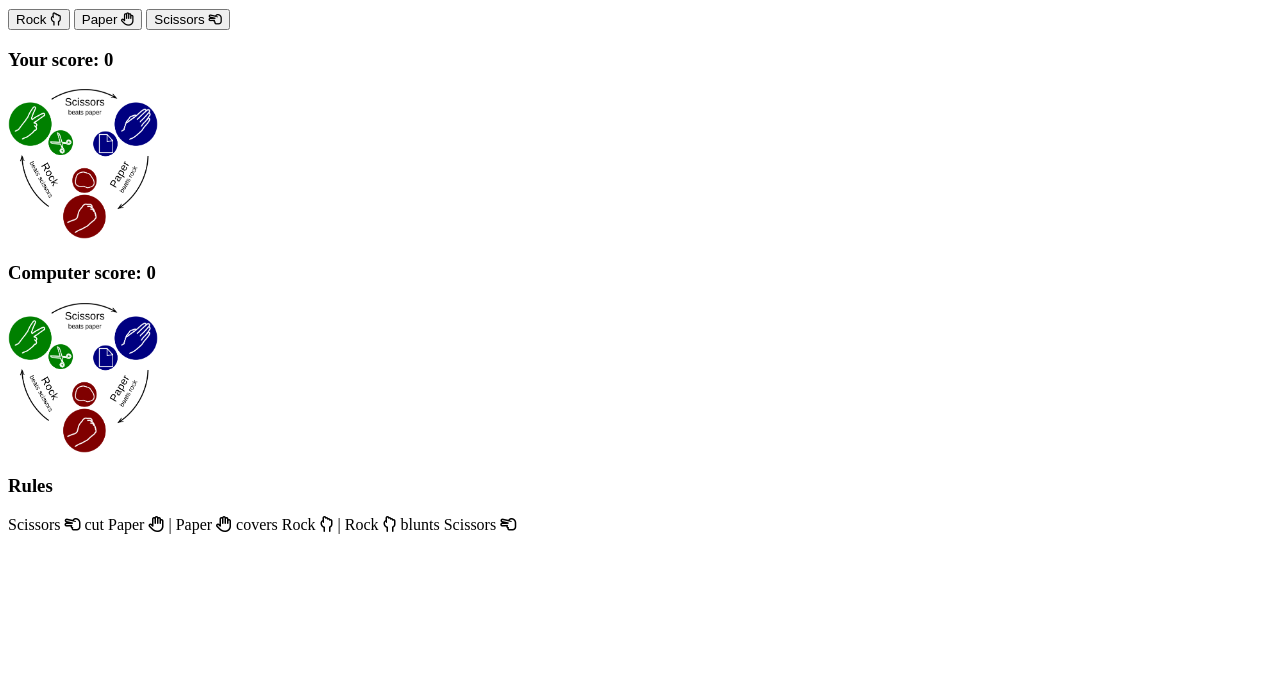
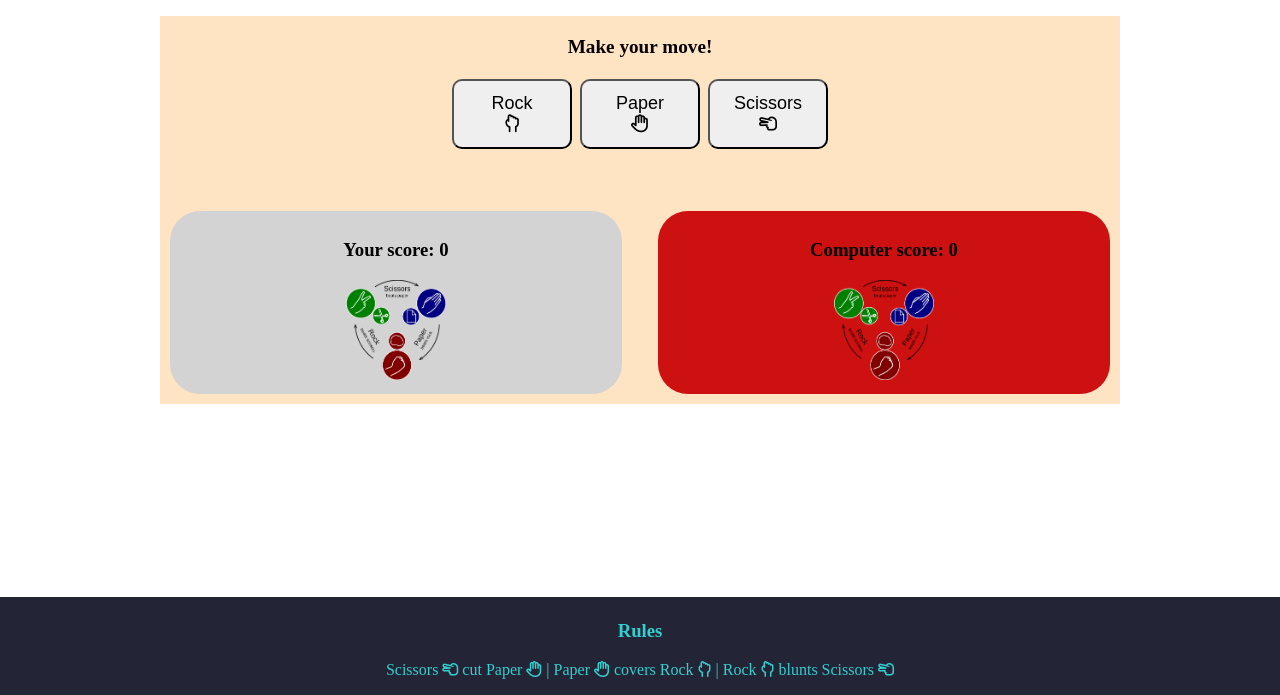
Before and after one commit to OmarAladheem/rock_paper_scissors, a plain HTML site: page index.html in a window 1280 px wide. Shown: the part 105-800 px from the top of the page. Drawn offline with Linux system fonts and the light colour scheme; a web font is replaced by a local one.

Commit message:
Add css style

```diff
--- a/assets/css/style.css
+++ b/assets/css/style.css
@@ -0,0 +1,82 @@
+@import url('https://fonts.googleapis.com/css2?family=Dancing+Script&family=Lato:wght@300&family=Rubik+Distressed&family=Secular+One&display=swap');
+
+/* Main View */
+html {
+    min-height: 100%;
+    position: relative;
+}
+
+body {
+    margin: 0;
+    padding: 0;
+}
+
+header {
+    text-align: center;
+    height: fit-content;
+    font-family: 'Dancing Script', sans-serif;
+    font-size: x-large;
+}
+
+.game-area {
+    width: 75%;
+    min-height: max-content;
+    margin-left: auto;
+    margin-right: auto;
+    overflow: hidden;
+    margin-top: 1%;
+    text-align: center;
+    background-color: bisque;
+}
+#make-move {
+    font-family: 'Lato' sans-serif;
+    font-weight: 900;
+    font-size: larger;
+}
+
+
+.control {
+    display: inline-block;
+    border-radius: 10px;
+    font-family: 'Rubik Distressed', sans-serif;
+    font-size: large;
+    margin: 2px;
+    width: 120px;
+    height: 70px;
+}
+
+#messages {
+    height: 50px;
+}
+
+.player {
+    background-color: lightgrey;
+    float: left;
+    width: 45%;
+    margin: 10px 10px;
+    padding: 10px 10px;
+    border-radius: 30px;
+
+}
+
+.computer {
+    background-color: rgb(205, 16, 16);
+    float: right;
+    width: 45%;
+    margin: 10px 10px;
+    padding: 10px 10px;
+    border-radius: 30px;
+}
+
+footer {
+    position: absolute;
+    width: 100%;
+    left: 0;
+    bottom: 0;
+    box-sizing: border-box;
+    min-height: 80px;
+    padding-top: 5px;
+    text-align: center;
+    color: rgb(51, 207, 207);
+    background-color: rgb(36, 36, 55);
+}
--- a/index.html
+++ b/index.html
@@ -1,5 +1,6 @@
 <!DOCTYPE html>
 <html lang="en">
+
 <head>
     <meta charset="UTF-8">
     <meta http-equiv="X-UA-Compatible" content="IE=edge">
@@ -13,30 +14,37 @@
     <header>
         <h1>Rock Paper Scissors</h1>
     </header>
-
+    <section class="game-area">
         <div>
-        <p>Make your move!</p>
-        <button aria-label="Rock" data-choice="0" class="control">Rock <i class="fa-regular fa-hand-back-fist"></i></button>
-        <button aria-label="Paper" data-choice="1" class="control">Paper <i class="fa-regular fa-hand"></i></button>
-        <button aria-label="Scissors" data-choice="2" class="control">Scissors <i class="fa-regular fa-hand-scissors"></i></button>
+            <p id="make-move">Make your move!</p>
+            <button aria-label="Rock" data-choice="0" class="control">Rock <br><i
+                    class="fa-regular fa-hand-back-fist"></i></button>
+            <button aria-label="Paper" data-choice="1" class="control">Paper <br><i class="fa-regular fa-hand"></i></button>
+            <button aria-label="Scissors" data-choice="2" class="control">Scissors <br><i
+                    class="fa-regular fa-hand-scissors"></i></button>
         </div>
         <div id="messages"></div>
         <div class="player">
             <h3 class="scores">Your score: <span id="player-score">0</span></h3>
-        <img id="player-image" src="assets/images/rps.png" alt="Rock Paper Scissors" width="150px" height="150px">
+            <img id="player-image" src="assets/images/rps.png" alt="Rock Paper Scissors" width="100px" height="100px">
         </div>
         <div class="computer">
             <h3 class="scores">Computer score: <span id="computer-score">0</span></h3>
-        <img id="computer-image" src="assets/images/rps.png" alt="Rock Paper Scissors" width="150px" height="150px">
+            <img id="computer-image" src="assets/images/rps.png" alt="Rock Paper Scissors" width="100px" height="100px">
         </div>
+    </section>
 
     <footer>
         <h3>Rules</h3>
-        <p>Scissors <i class="fa-regular fa-hand-scissors"></i> cut Paper <i class="fa-regular fa-hand"></i> | Paper <i class="fa-regular fa-hand"></i> covers Rock <i class="fa-regular fa-hand-back-fist"></i> | Rock <i class="fa-regular fa-hand-back-fist"></i> blunts Scissors <i class="fa-regular fa-hand-scissors"></i></p>
+        <p>Scissors <i class="fa-regular fa-hand-scissors"></i> cut Paper <i class="fa-regular fa-hand"></i> | Paper <i
+                class="fa-regular fa-hand"></i> covers Rock <i class="fa-regular fa-hand-back-fist"></i> | Rock <i
+                class="fa-regular fa-hand-back-fist"></i> blunts Scissors <i class="fa-regular fa-hand-scissors"></i>
+        </p>
     </footer>
 
 
 
     <script src="assets/js/index.js"></script>
 </body>
+
 </html>
```
Lines whose indentation alone changed are shown as unchanged.
